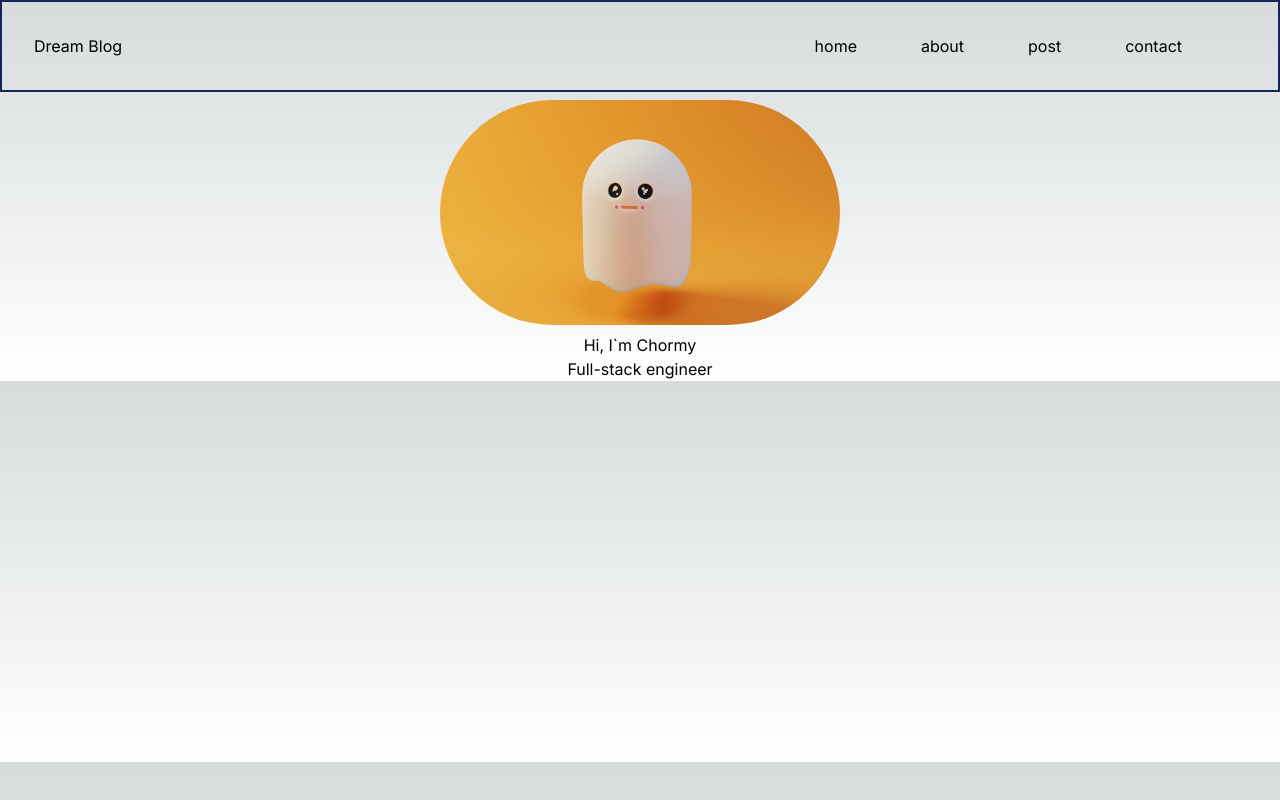
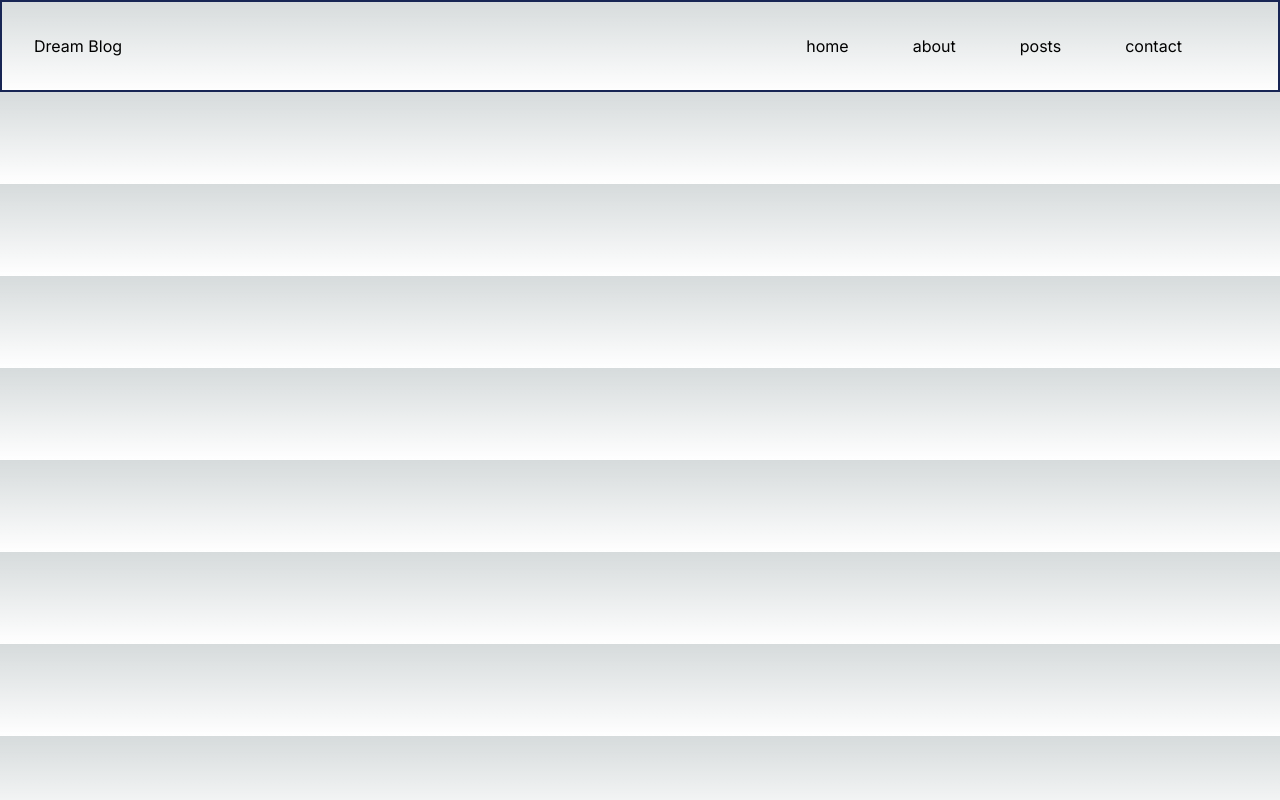
Before and after one commit to JeonJungyu-1/dream-blog, a Next.js app: page / in a window 1280 px wide. Built offline with nearby package versions, Linux system fonts and the light colour scheme.

Commit message:
feat: 메인메뉴 라우터 정보 추가

```diff
--- a/src/app/layout.tsx
+++ b/src/app/layout.tsx
@@ -13,8 +13,8 @@ export const metadata = {
 const navData = [
   { href: "/", subject: "home" },
   { href: "/about", subject: "about" },
-  { href: "/p", subject: "post" },
-  { href: "/a", subject: "contact" },
+  { href: "/posts", subject: "posts" },
+  { href: "/contact", subject: "contact" },
 ];
 
 export default function RootLayout({
@@ -36,9 +36,6 @@ export default function RootLayout({
             ))}
           </nav>
         </header>
-        <div className="flex justify-center">
-          <Profile />
-        </div>
         {children}
       </body>
     </html>
```
